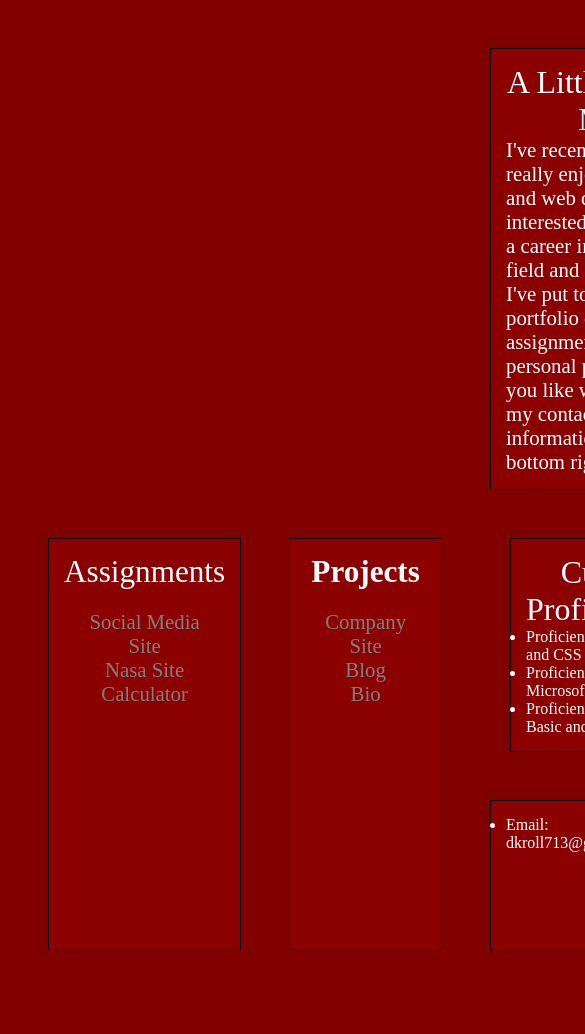
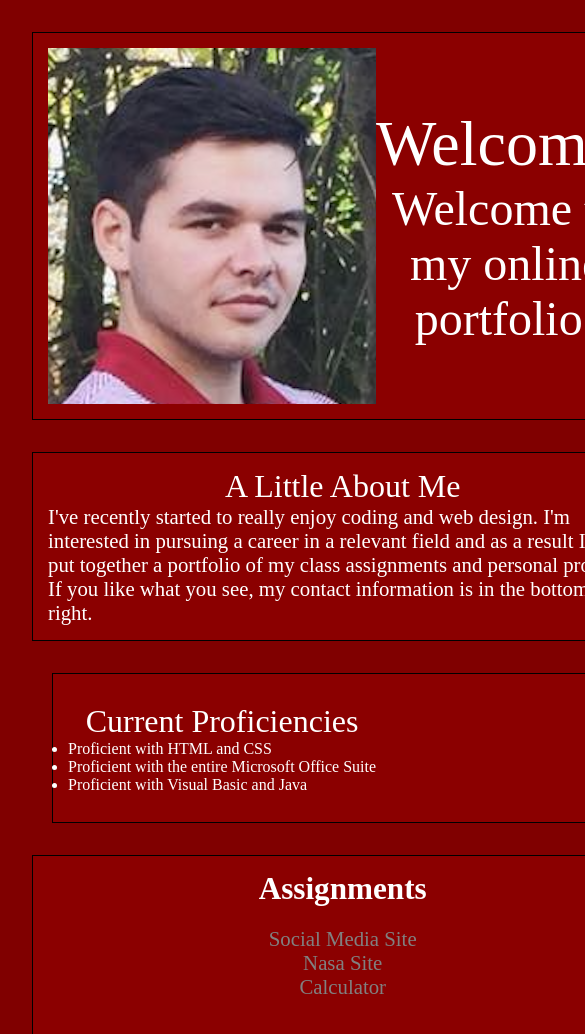
Before and after one commit to dkroll713/checkpoints, a plain HTML site: page checkpoint2/index.html in a window 390 px wide. Shown: the top 1034 px of the page, 585 px wide, since content can reach past the window. Before the commit the page ends 998 px from the top, so only its background shows below. Drawn offline with Linux system fonts and the light colour scheme.

Commit message:
checkpoint2

```diff
--- a/checkpoint2/css/style.css
+++ b/checkpoint2/css/style.css
@@ -6,10 +6,6 @@ body{
 a{
   text-decoration: none;
   color: grey;
-}
-
-h2{
-  font-weight: 400;
 }
 
 .main{
@@ -27,6 +23,29 @@ h2{
 
 .box1{
   grid-area: box1;
+  display: flex;
+  flex-direction: row;
+  justify-content: flex-start;
+  align-items: center;
+  background-color: darkred;
+  padding: 15px;
+  border: 1px solid black;
+}
+
+.paragraph{
+  display: flex;
+  flex-direction: column;
+  align-self: center;
+}
+
+.introHeader{
+  text-align: center;
+  font-size: 4em;
+}
+
+.introp{
+  text-align: center;
+  font-size: 3em;
 }
 
 .box2{
@@ -77,6 +96,7 @@ h2{
 
 .pf1header{
   font-size: 1.5em;
+  font-weight: bolder;
 }
 
 .pf1article{
@@ -109,3 +129,41 @@ h2{
   padding: 15px;
   border: 1px solid black;
 }
+
+.contactHeader{
+  text-align: center;
+  font-size: 2em;
+}
+
+@media (max-width: 768px){
+  .main{
+    display: grid;
+    grid-auto-rows: minmax(150px, auto);
+    grid-gap: 3em;
+    margin: 3em;
+    grid-template-columns: 1fr 1fr;
+    grid-template-areas:
+      "box1 box1"
+      "box2 box2"
+      "box3 box3"
+      "box4 box5"
+      "box6 box6"
+    }
+}
+
+@media (max-width: 576px){
+  .main{
+    display: grid;
+    grid-auto-rows: minmax(150px, auto);
+    grid-gap: 2em;
+    margin: 2em;
+    grid-template-columns: 1fr;
+    grid-template-areas:
+      "box1"
+      "box2"
+      "box3"
+      "box4"
+      "box5"
+      "box6"
+    }
+  }
--- a/checkpoint2/index.html
+++ b/checkpoint2/index.html
@@ -5,11 +5,21 @@
   <link rel="stylesheet" href="css/reset.css" />
   <link rel="stylesheet" href="css/style.css" />
 </head>
-
+<!-- I want six boxes that each contain relevant information.
+Boxes are named according to contained info -->
 <body>
   <main class="main">
     <div class="box1">
-
+      <img src="./img/Headshot.jpg" alt="headshot" />
+      <section class="intro">
+        <div class="paragraph">
+        <h2 class="introHeader">Welcome!</h2>
+        <article class="introp">
+          Welcome to my online portfolio!
+        </article>
+      </div>
+      </section>
+      <!-- To make image and text cooperate they needed to be in a different object -->
     </div>
     <div class="box2">
       <section class="bio">
@@ -61,9 +71,16 @@
     </div>
     <div class="box6">
       <section class="contact">
+        <h2 class="contactHeader">Contact Info</h2>
         <ul>
           <li>
             Email: dkroll713@gmail.com
+          </li>
+          <li>
+            LinkedIn: David Kroll
+          </li>
+          <li>
+            Instagram: @stopdropand_kroll
           </li>
         </ul>
       </section>
```
Also changed, not shown: checkpoint2/img/Headshot.jpg (added), 3 other files.
